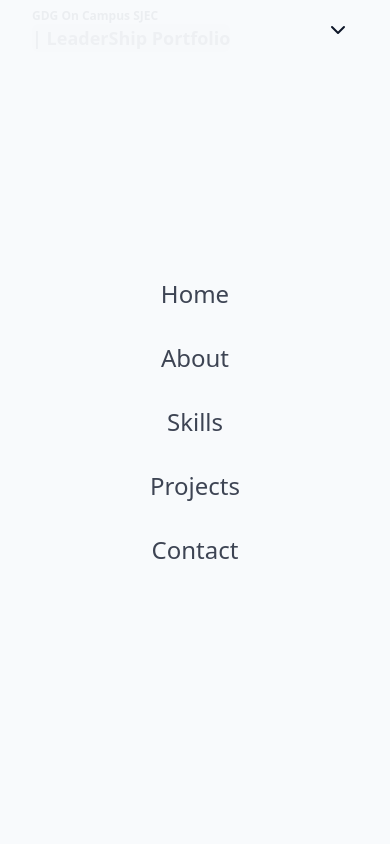
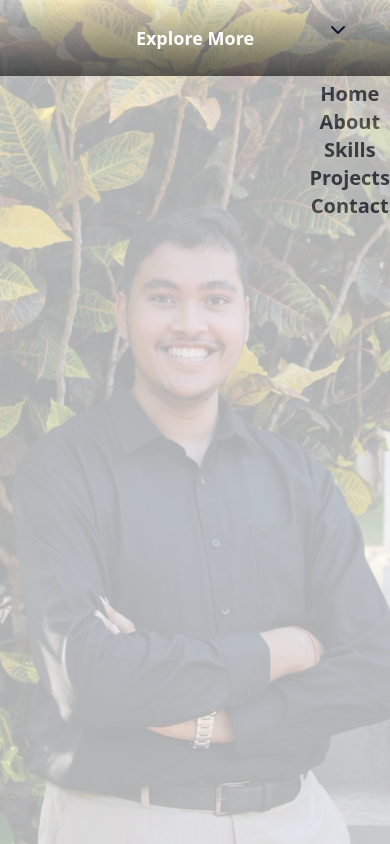
Before and after one commit to mimionly/GdgOrganizerPortfolio, a React (Vite) app: page / in a window 390 px wide. Built offline with nearby package versions, Linux system fonts and the light colour scheme.

Commit message:
feat(Nav) : Add ashleyPinto img in the nav mobile screens

```diff
--- a/src/components/Nav.jsx
+++ b/src/components/Nav.jsx
@@ -47,19 +47,50 @@ export const Nav = () => {
              {/* mobile nav*/}
              <button onClick={() => setIsMenuOpen((prev ) => !prev)}  className="md:hidden p-2 text-foreground z-50"
              arial-label={isMenuOpen ? "Close Menu " : "Open Menu"}> {isMenuOpen ? <ChevronDown size ={24} /> :< LayoutGrid size ={24}/>} </button>
-             <div className= {cn("fixed inset-0 bg-background/95 backdrop-opacity-0 z-40 flex flex-col items-center justify-center hover:text-foreground/80 ",
+             <div className= {cn("fixed inset-0 bg-background/100 backdrop-opacity-0 flex flex-col items-end pt-2 justify-start  hover:text-foreground/80 ",
                "transition-all duration-300 md:hidden",
                 isMenuOpen ?
                 "opacity-100 pointer-events-auto" :
                 "opacity-0 pointer-events-none"
              )}>
-                 <div className="flex flex-col space-y-8 text-center text-2xl">
+                 <div className="font-semibold  text-white mt-18 flex flex-col  justify-between text-xl">
                 {navItems.map((item, key)=>(
                   <a key ={key} href={item.href} className='text-foreground/80 hover:text-primary transition-colors duration-300' onClick ={() => setIsMenuOpen(false)}
                   >{item.name}
                 </a>
                 ))}
              </div>
+
+                     {/* Image at Bottom */}
+          <div className="absolute bottom-0 left-0 right-0">
+
+            {/* Full-screen image container - no glass effect container */}
+            {/* Image takes full width and height of bottom section */}
+            <div className="relative">
+
+              {/* Decorative image - FULL SCREEN */}
+              {/* w-full: image takes full width */}
+              {/* h-screen: image takes full viewport height */}
+              {/* object-cover: crops image to fill entire space while maintaining aspect ratio */}
+              {/* NO rounded corners - fills edge to edge */}
+              <img
+                src="src/assets/ashleyPinto.jpeg"
+                alt="Decorative"
+                className="w-full h-screen object-cover opacity-30"
+              />
+
+              {/* Optional: Text overlay on top of image */}
+              {/* absolute: positions text over the image */}
+              {/* bottom-0: anchors text to bottom of image */}
+              {/* inset-x-0: stretches text container full width */}
+              {/* bg-gradient-to-t: creates gradient from bottom (dark) to top (transparent) */}
+              {/* from-black/60: starts with 60% opacity black at bottom */}
+              <div className="absolute top-0 inset-x-0 bg-gradient-to-t from-black/60 to-transparent p-6">
+                <p className="text-white text-center text-lg font-semibold">Explore More</p>
+              </div>
+            </div>
+          </div>
+
             </div>
         </div>
     </nav>
```
Also changed, not shown: src/assets/ashleyPinto.jpeg (added), src/components/About.jsx (added).
